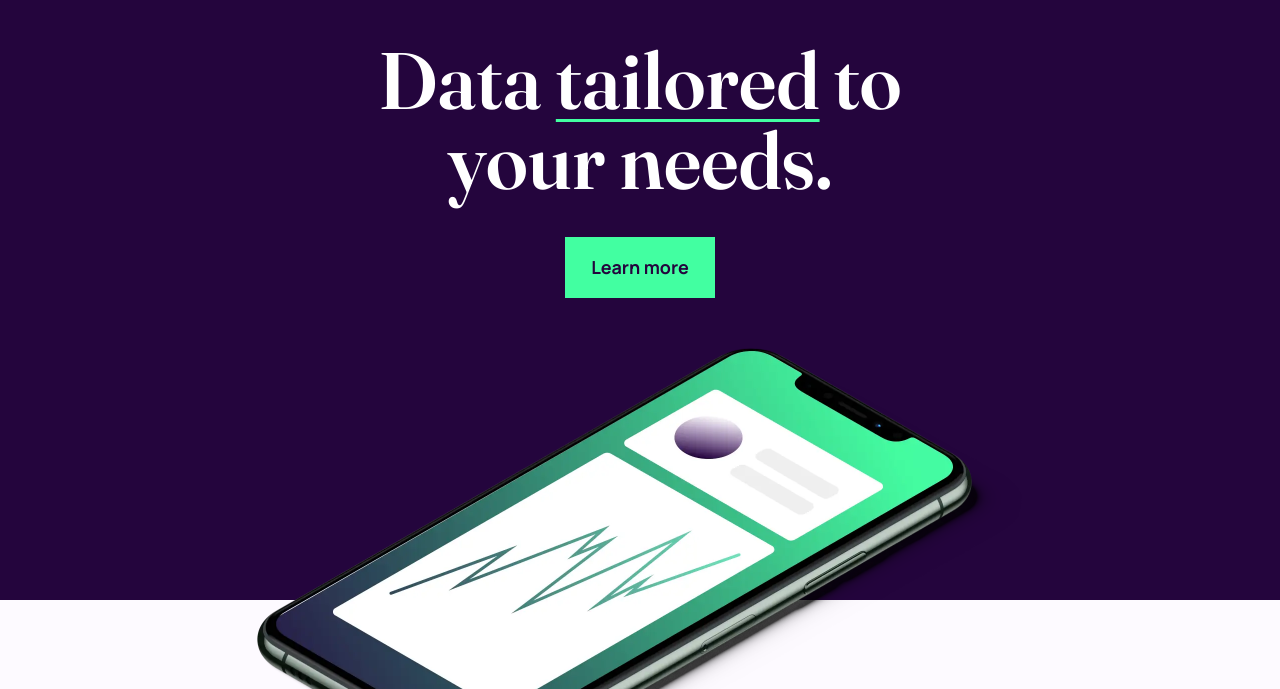
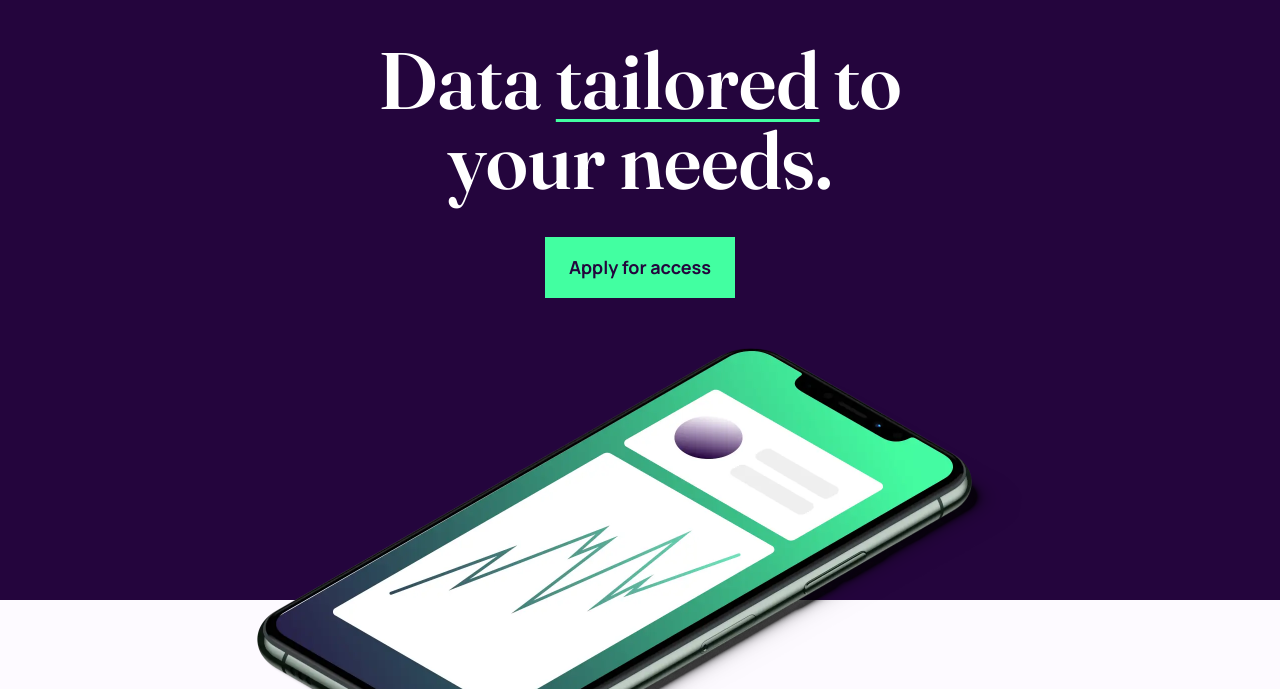
Before and after one commit to soumilroy/workit-landing-page, a website: page index.html in a window 1280 px wide. Shown: the part 111-800 px from the top of the page. Drawn offline with Linux system fonts and the light colour scheme.

Commit message:
minor fixes

```diff
--- a/index.html
+++ b/index.html
@@ -22,7 +22,7 @@
     <section class="intro-section">
       <div class="max-w-lg text-center">
         <h1>Data <span class="underline">tailored</span> to your needs.</h1>
-        <button class="btn btn-primary">Learn more</button>
+        <button class="btn btn-primary">Apply for access</button>
         <div class="hero-image">
           <img src="./src/assets/images/image-hero.webp" alt="Hero" />
         </div>
--- a/src/style.css
+++ b/src/style.css
@@ -208,7 +208,7 @@ h3 {
   background: var(--color-eucalyptus);
   color: var(--color-dark-purple);
   font-weight: bold;
-  padding: 1.2rem 2.4rem;
+  padding: 1.2rem 2.2rem;
   border: 2px solid transparent;
 }
 
```
